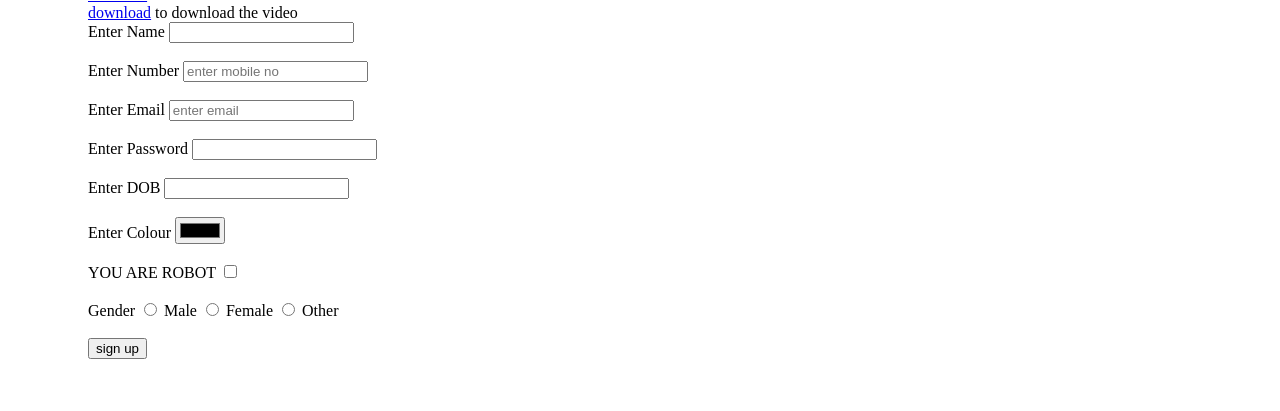
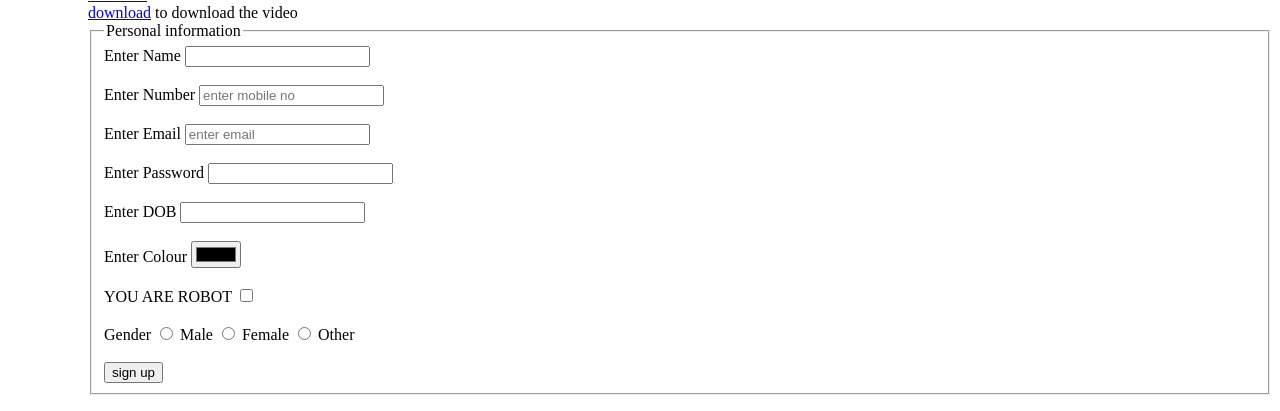
Before and after one commit to ranvviiimewada/ranveer, a plain HTML site: page index.html in a window 1280 px wide. Shown: the part 2115-2526 px from the top of the page. Before the commit the page ends 2490 px from the top, so only its background shows below. Drawn offline with Linux system fonts and the light colour scheme.

Commit message:
updated 3

```diff
--- a/index.html
+++ b/index.html
@@ -93,8 +93,8 @@ google map -->
 
 
 <form>
-
-
+<fieldset>
+      <legend> Personal information</legend>
   Enter Name <input type="text" required> <br> <br>
   Enter Number <input type="number" placeholder="enter mobile no"> <br> <br>
   Enter Email <input type="email" placeholder="enter email"> <br> <br>
@@ -109,6 +109,7 @@ google map -->
 
 <input type="submit" value="sign up">
 
+</fieldset>
 
 <!--  -->
 
```
